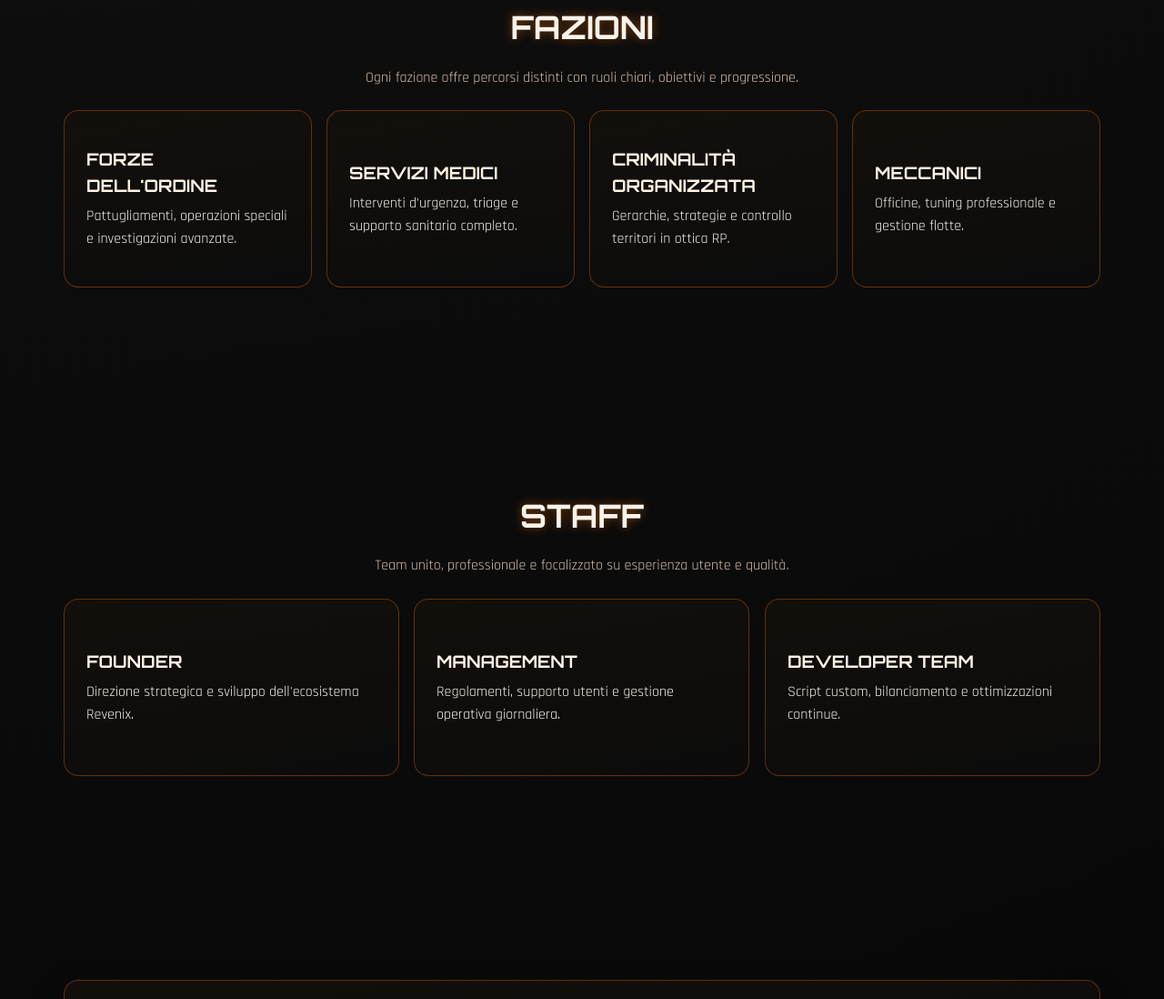
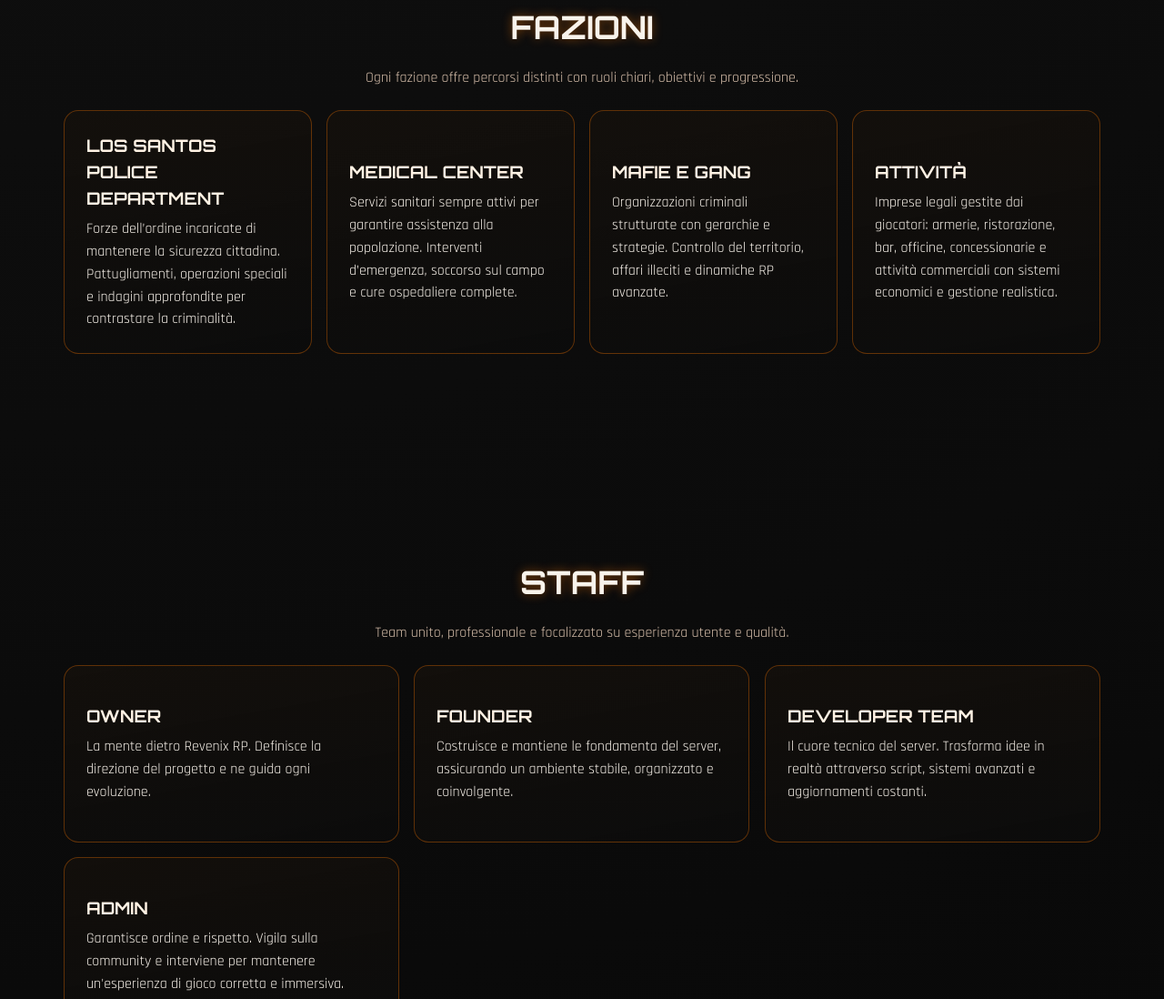
Before and after one commit to jmcfry/revenix, a plain HTML site: page index.html in a window 1280 px wide. Shown: the part 1505-2603 px from the top of the page at 91% size. Drawn offline with Linux system fonts and the light colour scheme; animation ran at ten frames a second.

Commit message:
Update index.html

```diff
--- a/index.html
+++ b/index.html
@@ -50,7 +50,7 @@
         <div class="hero-overlay"></div>
         <div class="container hero-content">
           <img src="revenix.png" alt="Logo Revenix RP" class="hero-logo" />
-          <p class="kicker">Server Roleplay Premium</p>
+          <p class="kicker">Server Roleplay con Whitelist</p>
           <h1>Revenix RP</h1>
           <p class="subtitle">Entra nella nuova era del Roleplay</p>
           <div class="hero-actions">
@@ -72,7 +72,7 @@
           <div class="about-points">
             <article class="card point-card"><h3>Qualità RP</h3><p>Storytelling, coerenza e crescita personaggio al centro.</p></article>
             <article class="card point-card"><h3>Stabilità</h3><p>Server ottimizzato e supporto continuo alla community.</p></article>
-            <article class="card point-card"><h3>Eventi Live</h3><p>Eventi settimanali e scenari dinamici ad alto impatto.</p></article>
+            <article class="card point-card"><h3>Eventi</h3><p>Eventi e scenari dinamici ad alto impatto.</p></article>
           </div>
         </div>
       </section>
@@ -84,10 +84,10 @@
             <p>Ogni fazione offre percorsi distinti con ruoli chiari, obiettivi e progressione.</p>
           </div>
           <div class="grid factions-grid">
-            <article class="card faction-card"><h3>Forze dell'Ordine</h3><p>Pattugliamenti, operazioni speciali e investigazioni avanzate.</p></article>
-            <article class="card faction-card"><h3>Servizi Medici</h3><p>Interventi d'urgenza, triage e supporto sanitario completo.</p></article>
-            <article class="card faction-card"><h3>Criminalità Organizzata</h3><p>Gerarchie, strategie e controllo territori in ottica RP.</p></article>
-            <article class="card faction-card"><h3>Meccanici</h3><p>Officine, tuning professionale e gestione flotte.</p></article>
+<article class="card faction-card"><h3>Los Santos Police Department</h3><p>Forze dell’ordine incaricate di mantenere la sicurezza cittadina. Pattugliamenti, operazioni speciali e indagini approfondite per contrastare la criminalità.</p></article>
+<article class="card faction-card"><h3>Medical Center</h3><p>Servizi sanitari sempre attivi per garantire assistenza alla popolazione. Interventi d’emergenza, soccorso sul campo e cure ospedaliere complete.</p></article>
+<article class="card faction-card"><h3>Mafie e Gang</h3><p>Organizzazioni criminali strutturate con gerarchie e strategie. Controllo del territorio, affari illeciti e dinamiche RP avanzate.</p></article>
+<article class="card faction-card"><h3>Attività</h3><p>Imprese legali gestite dai giocatori: armerie, ristorazione, bar, officine, concessionarie e attività commerciali con sistemi economici e gestione realistica.</p></article>
           </div>
         </div>
       </section>
@@ -99,9 +99,10 @@
             <p>Team unito, professionale e focalizzato su esperienza utente e qualità.</p>
           </div>
           <div class="grid staff-grid">
-            <article class="card staff-card"><h3>Founder</h3><p>Direzione strategica e sviluppo dell'ecosistema Revenix.</p></article>
-            <article class="card staff-card"><h3>Management</h3><p>Regolamenti, supporto utenti e gestione operativa giornaliera.</p></article>
-            <article class="card staff-card"><h3>Developer Team</h3><p>Script custom, bilanciamento e ottimizzazioni continue.</p></article>
+            <article class="card staff-card"><h3>Owner</h3><p>La mente dietro Revenix RP. Definisce la direzione del progetto e ne guida ogni evoluzione.</p></article>
+            <article class="card staff-card"><h3>Founder</h3><p>Costruisce e mantiene le fondamenta del server, assicurando un ambiente stabile, organizzato e coinvolgente.</p></article>
+            <article class="card staff-card"><h3>Developer Team</h3><p>Il cuore tecnico del server. Trasforma idee in realtà attraverso script, sistemi avanzati e aggiornamenti costanti.</p></article>
+            <article class="card staff-card"><h3>Admin</h3><p>Garantisce ordine e rispetto. Vigila sulla community e interviene per mantenere un'esperienza di gioco corretta e immersiva.</p></article>
           </div>
         </div>
       </section>
```
